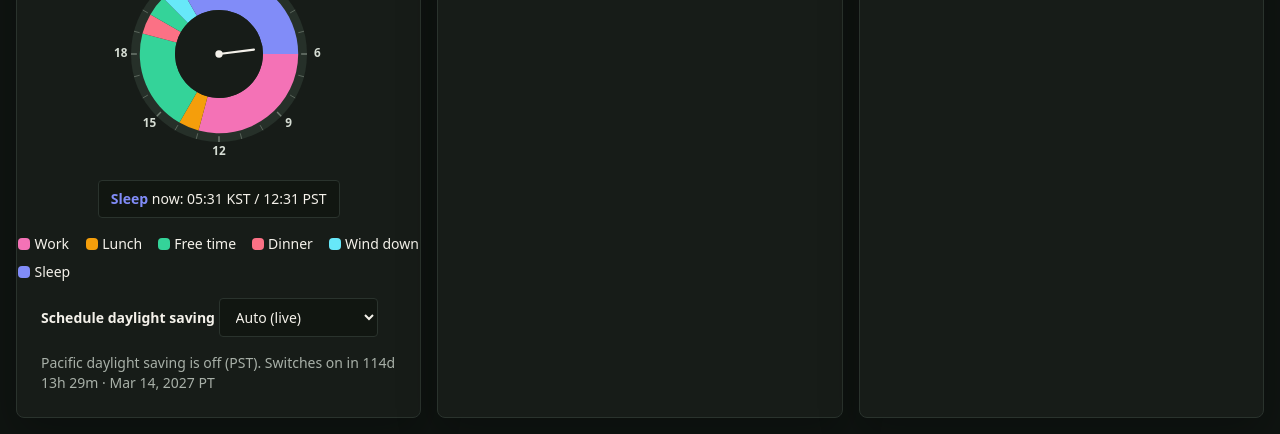
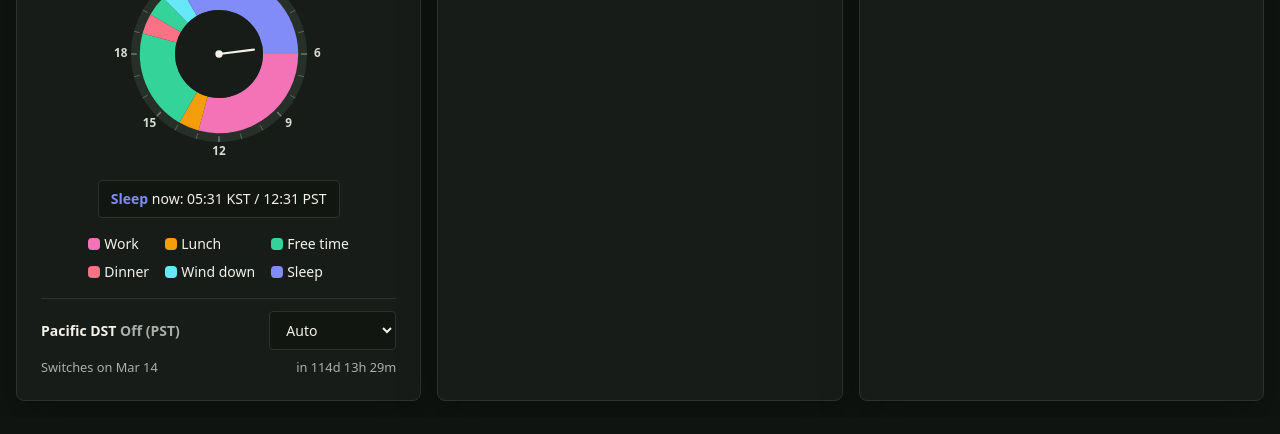
Before and after one commit to hwanseoc/hwanseoc.github.io, a plain HTML site: page content/2023-06-01-time/index.html in a window 1280 px wide. Shown: the part 405-839 px from the top of the page. Drawn offline with nearby package versions, Linux system fonts and the light colour scheme.

Commit message:
Balance the activity legend and compact the Pacific DST controls

```diff
--- a/content/2023-06-01-time/index.html
+++ b/content/2023-06-01-time/index.html
@@ -10,7 +10,7 @@
   <script src="https://cdn.jsdelivr.net/npm/dayjs@1/dayjs.min.js"></script>
   <script src="https://cdn.jsdelivr.net/npm/dayjs@1/plugin/utc.js"></script>
   <script src="https://cdn.jsdelivr.net/npm/dayjs@1/plugin/timezone.js"></script>
-  <script src="/2023-06-01-time/script.js?v=pt-clocks" defer></script>
+  <script src="/2023-06-01-time/script.js?v=pt-compact" defer></script>
 </head>
 
 <body class="bg-[#0f1411] text-[#f4f1ea]">
@@ -32,15 +32,20 @@
           </div>
         </div>
         <div id="currentActivity" class="mt-4 w-fit max-w-full rounded border border-[#2a332d] bg-[#111611] px-3 py-2 text-center text-sm font-medium text-[#f4f1ea]"></div>
-        <div id="scheduleLegend" class="mt-4 grid w-full max-w-full grid-cols-[repeat(5,max-content)] justify-center gap-x-4 gap-y-2 px-1 text-sm max-[640px]:grid-cols-[repeat(3,max-content)] max-[640px]:gap-x-3 max-[640px]:text-[0.8rem]"></div>
-        <div class="mt-4 w-full text-sm">
-          <label for="daylightMode" class="font-semibold">Schedule daylight saving</label>
-          <select id="daylightMode" class="rounded border border-[#2a332d] bg-[#111611] px-3 py-2">
-            <option value="auto">Auto (live)</option>
-            <option value="on">On (PDT preview)</option>
-            <option value="off">Off (PST preview)</option>
-          </select>
-          <p id="daylightStatus" class="mt-4 text-[#a8b0a8]"></p>
+        <div id="scheduleLegend" class="mt-4 grid justify-center gap-x-4 gap-y-2 text-sm" style="grid-template-columns:repeat(3,max-content)"></div>
+        <div class="mt-4 w-full text-sm" style="border-top:1px solid #2a332d;padding-top:0.75rem">
+          <div class="flex items-center justify-between gap-3">
+            <label for="daylightMode" class="font-semibold">Pacific DST <span id="daylightStatus" class="text-[#a8b0a8]"></span></label>
+            <select id="daylightMode" aria-label="Pacific daylight saving schedule preview" class="rounded border border-[#2a332d] bg-[#111611] px-3 py-2">
+              <option value="auto">Auto</option>
+              <option value="on">Preview PDT</option>
+              <option value="off">Preview PST</option>
+            </select>
+          </div>
+          <p class="flex items-center justify-between gap-3 text-[#a8b0a8]" style="margin-top:0.5rem;font-size:0.8rem">
+            <span id="switchDate" class="whitespace-nowrap"></span>
+            <span id="switchCountdown" class="whitespace-nowrap" style="font-variant-numeric:tabular-nums"></span>
+          </p>
         </div>
       </div>
     </div>
--- a/content/2023-06-01-time/script.js
+++ b/content/2023-06-01-time/script.js
@@ -237,8 +237,10 @@ function updateDaylightStatus(now, actualOffset) {
   const days = Math.floor(minutes / 1440);
   const hours = Math.floor(minutes % 1440 / 60);
   const daylight = actualOffset === -420;
-  const date = dayjs(nextSwitch).tz(TIMEZONES.pt.tz).format('MMM D, YYYY');
-  $('daylightStatus').textContent = `Pacific daylight saving is ${daylight ? 'on (PDT)' : 'off (PST)'}. Switches ${daylight ? 'off' : 'on'} in ${days}d ${hours}h ${minutes % 60}m · ${date} PT`;
+  const date = dayjs(nextSwitch).tz(TIMEZONES.pt.tz).format('MMM D');
+  $('daylightStatus').textContent = daylight ? 'On (PDT)' : 'Off (PST)';
+  $('switchDate').textContent = `Switches ${daylight ? 'off' : 'on'} ${date}`;
+  $('switchCountdown').textContent = `in ${days}d ${hours}h ${minutes % 60}m`;
 }
 
 function updateClocks() {
--- a/docs/2023-06-01-time/script.js
+++ b/docs/2023-06-01-time/script.js
@@ -237,8 +237,10 @@ function updateDaylightStatus(now, actualOffset) {
   const days = Math.floor(minutes / 1440);
   const hours = Math.floor(minutes % 1440 / 60);
   const daylight = actualOffset === -420;
-  const date = dayjs(nextSwitch).tz(TIMEZONES.pt.tz).format('MMM D, YYYY');
-  $('daylightStatus').textContent = `Pacific daylight saving is ${daylight ? 'on (PDT)' : 'off (PST)'}. Switches ${daylight ? 'off' : 'on'} in ${days}d ${hours}h ${minutes % 60}m · ${date} PT`;
+  const date = dayjs(nextSwitch).tz(TIMEZONES.pt.tz).format('MMM D');
+  $('daylightStatus').textContent = daylight ? 'On (PDT)' : 'Off (PST)';
+  $('switchDate').textContent = `Switches ${daylight ? 'off' : 'on'} ${date}`;
+  $('switchCountdown').textContent = `in ${days}d ${hours}h ${minutes % 60}m`;
 }
 
 function updateClocks() {
```
Also changed, not shown: docs/2023-06-01-time/index.html (+15 -10 lines), docs/time.html (+15 -10 lines).
